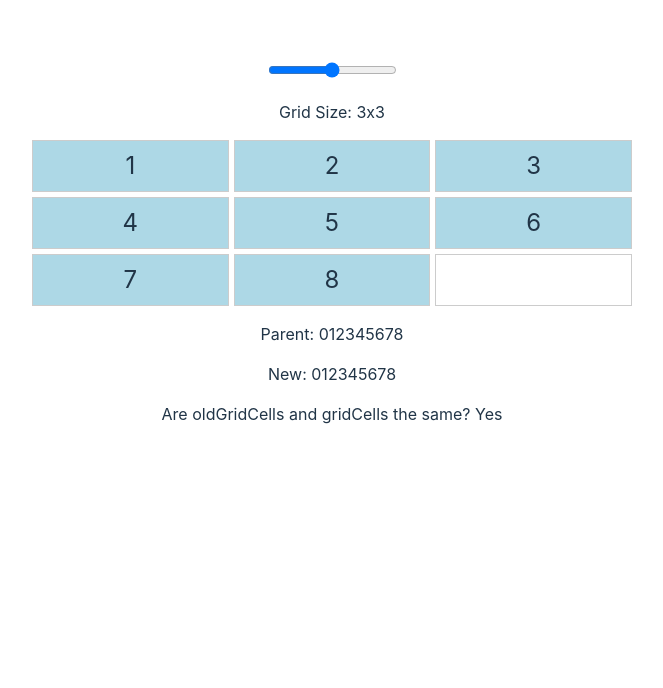
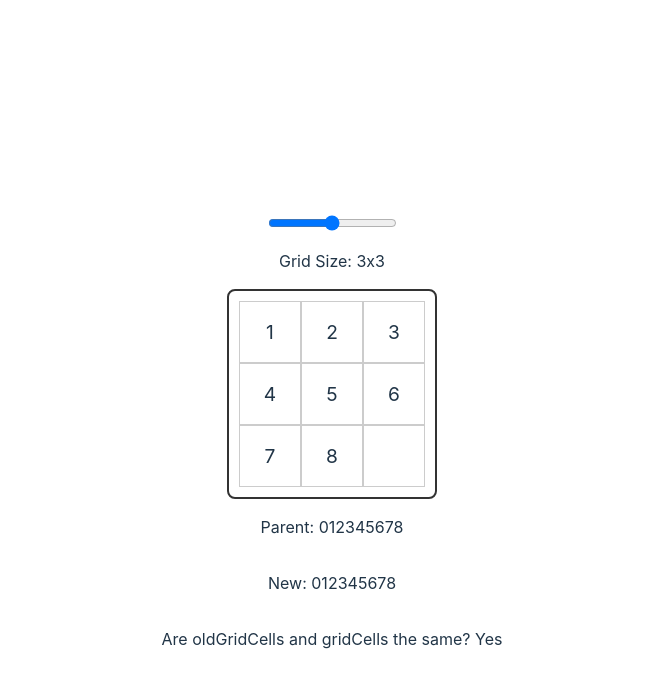
Before and after one commit to arnavjagia/n-puzzle-problem, a React (Vite) app: page / in a window 1280 px wide. Shown: the top 688 px of the page, without its empty margins (308-971 px from the left). Built offline with nearby package versions, Linux system fonts and the light colour scheme.

Commit message:
Update grid layout and cell size

```diff
--- a/src/components/Grid/grid.css
+++ b/src/components/Grid/grid.css
@@ -1,25 +1,33 @@
 .grid-container {
-  max-width: 600px;
-  margin: 0 auto;
-  padding: 20px;
+  display: flex;
+  flex-direction: column;
+  align-items: center;
+  justify-content: center;
+  height: 100vh; /* Ensure the grid container takes up the full viewport height */
 }
 
 .grid {
   display: grid;
-  gap: 5px;
+  justify-content: center;
+  align-items: center;
+  border: 2px solid #333;
+  border-radius: 8px;
+  padding: 10px;
+  max-width: 80%; /* Limit the grid width for better responsiveness */
 }
 
 .grid-cell {
   display: flex;
   justify-content: center;
   align-items: center;
-  background-color: lightblue;
+  width: 60px; /* Adjust the width of each grid cell */
+  height: 60px; /* Adjust the height of each grid cell */
   border: 1px solid #ccc;
-  height: 50px;
-  font-size: 1.5rem;
+  font-size: 1.2rem;
+  cursor: pointer;
 }
 
 .empty-cell {
   background-color: #fff; /* White background for the empty cell */
-  cursor: pointer; /* Show cursor pointer for clickable empty cell */
+  cursor: initial;
 }
--- a/src/components/Grid/grid.jsx
+++ b/src/components/Grid/grid.jsx
@@ -44,12 +44,15 @@ function Grid() {
 
   // Render the grid based on the gridSize and gridCells
   const renderGrid = () => {
+    const cellSize = `${100 / gridSize}+5%`; // Calculate cell size dynamically
+
     return gridCells.map((cellIndex, index) => (
       <div
         key={cellIndex}
         className={`grid-cell ${
           cellIndex === gridSize * gridSize - 1 ? "empty-cell" : ""
         }`}
+        style={{ width: cellSize, height: cellSize }} // Set dynamic width and height
         onClick={() => handleTileClick(index)}
       >
         {/* Display the tile number (or empty space) */}
@@ -91,7 +94,7 @@ function Grid() {
       {/* Render the grid based on the gridSize */}
       <div
         className="grid"
-        style={{ gridTemplateColumns: gridTemplateColumns }}
+        style={{ gridTemplateColumns: gridTemplateColumns, maxHeight: "100%", maxWidth: "100%" }}
       >
         {renderGrid()}
       </div>
```
